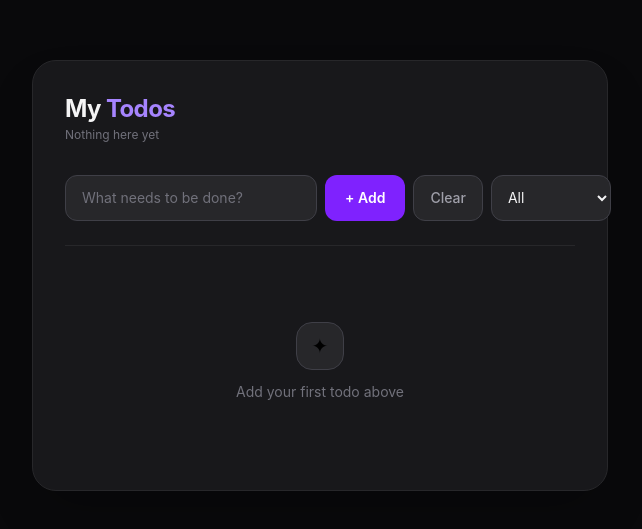
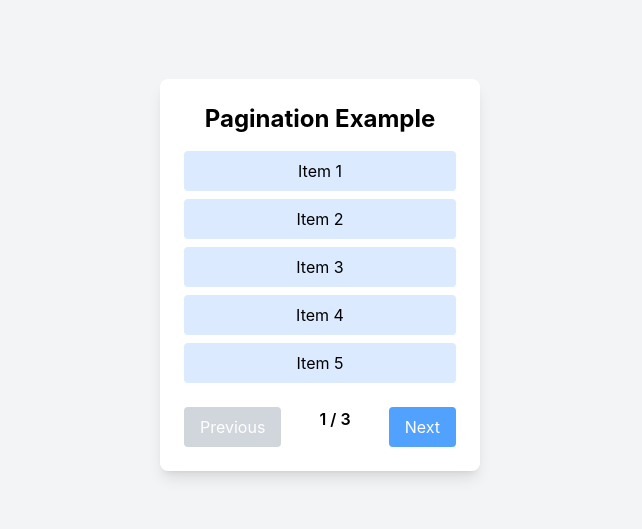
Before and after one commit to prasan-RKP/React-3month-Basics-, a React app: page /item/1 in a window 1280 px wide. Shown: the part 125-654 px from the top of the page, without its empty margins (320-962 px from the left). Built offline with nearby package versions, Linux system fonts and the light colour scheme; the HTML template or start-up script is replaced by a standard one.

Commit message:
solved a pagination URL code

```diff
--- a/src/App.jsx
+++ b/src/App.jsx
@@ -3,12 +3,14 @@ import viteLogo from '/vite.svg'
 import "./App.css"
 import ShopHomepage from './projects/Mini E-Com/ShopHomepage'
 import AddToCart from './projects/Mini E-Com/assets/AddToCart'
-import {Routes, Route, Navigate} from 'react-router-dom';
+import { Routes, Route, Navigate, BrowserRouter } from 'react-router-dom';
 import PassGen from './projects/PassGenerator/PassGen'
 import LiftUp from './projects/LiftingUP/LiftUp'
 import MyWeather from './projects/API projects/WeatherAPI/MyWeather'
 import MovieSearch from './projects/API projects/Movie API/MovieSearch'
 import MyTodo from './projects/todos/MyTodo'
+import Item from './Pagination/Item'
+import HomePage from './HomePage'
 //import NewTodo from './projects/todos/NewTodo'
 
 
@@ -22,8 +24,14 @@ function App() {
       {/* <LiftUp /> */}
       {/* <MyWeather /> */}
       {/* <MovieSearch /> */}
-     <MyTodo />
+      {/* <MyTodo /> */}
       {/* <NewTodo /> */}
+      <Routes>
+        <Route path='/' element={<HomePage />} />
+        <Route path='/item' element={<Navigate to="/item/1" replace />} />
+        <Route path='/item/:page' element={<Item />} />
+      </Routes>
+
     </>
   )
 }
--- /dev/null
+++ b/src/HomePage.jsx
@@ -0,0 +1,11 @@
+import React from 'react'
+
+const HomePage = () => {
+  return (
+    <div>
+      This is a HomePage
+    </div>
+  )
+}
+
+export default HomePage
--- /dev/null
+++ b/src/Pagination/Item.jsx
@@ -0,0 +1,64 @@
+import { useParams, useNavigate } from "react-router-dom";
+
+export default function Item() {
+  const items = [
+    "Item 1", "Item 2", "Item 3", "Item 4", "Item 5",
+    "Item 6", "Item 7", "Item 8", "Item 9", "Item 10",
+    "Item 11", "Item 12", "Item 13", "Item 14", "Item 15"
+  ];
+
+  const itemsPerPage = 5;
+
+  let {page} = useParams();
+  let currentPageNum = parseInt(page) || 1;
+
+  let totalPageNum = parseInt(items.length / itemsPerPage);
+  let startIdx = (currentPageNum - 1) * itemsPerPage ;
+
+  let currItems = items.slice(startIdx, currentPageNum * itemsPerPage) //
+
+
+  let navigate = useNavigate();
+  const changeURL = (pageNum) => navigate(`/item/${pageNum}`)
+
+
+
+  return (
+    <div className="flex flex-col items-center justify-center min-h-screen bg-gray-100">
+      <div className="bg-white shadow-lg rounded-lg p-6 w-80">
+        <h2 className="text-2xl font-bold text-center mb-4">Pagination Example</h2>
+
+        <ul className="space-y-2">
+          {currItems.map((item, index) => (
+            <li key={index} className="p-2 bg-blue-100 rounded text-center">
+              {item}
+            </li>
+          ))}
+        </ul>
+
+        <div className="flex justify-between mt-6">
+          <button
+          onClick={()=> changeURL(currentPageNum - 1)}
+            disabled={currentPageNum === 1}
+            className={`px-4 py-2 ${currentPageNum === 1 ? "bg-gray-300 cursor-not-allowed" : "bg-blue-400 hover:cursor-pointer"} rounded text-white `}
+          >
+            Previous
+          </button>
+
+          <span className="font-semibold">
+            {currentPageNum} / {totalPageNum}
+          </span>
+
+          <button
+            onClick={()=> changeURL(currentPageNum + 1)}
+            disabled={currentPageNum === totalPageNum}
+            className={`px-4 py-2 rounded text-white
+                ${currentPageNum === 3 ? "bg-gray-300 cursor-not-allowed" : "bg-blue-400 hover:cursor-pointer "} `}
+          >
+            Next
+          </button>
+        </div>
+      </div>
+    </div>
+  );
+}
--- /dev/null
+++ b/src/Pagination/PaginationAPI.jsx
@@ -0,0 +1,11 @@
+import React from 'react'
+
+const PaginationAPI = () => {
+  return (
+    <div>
+
+    </div>
+  )
+}
+
+export default PaginationAPI;
--- /dev/null
+++ b/src/Pagination/index.html
@@ -0,0 +1,48 @@
+<!doctype html>
+<html lang="en">
+  <head>
+    <meta charset="UTF-8" />
+    <meta name="viewport" content="width=device-width, initial-scale=1.0" />
+    <title>Solve a problem</title>
+  </head>
+  <body>
+    <button>Click me</button>
+
+    <script>
+      const items = [
+        "Item 1",
+        "Item 2",
+        "Item 3",
+        "Item 4",
+        "Item 5",
+        "Item 6",
+        "Item 7",
+        "Item 8",
+        "Item 9",
+        "Item 10",
+        "Item 11",
+        "Item 12",
+        "Item 13",
+        "Item 14",
+        "Item 15",
+      ];
+
+      const itemsPerPage = 5;
+      let currPage = 2;
+      let lastPage = 3;
+
+      let startIdx = (currPage - 1) * itemsPerPage;
+
+      let emptyArr = [];
+
+      for (let i = 0; i < itemsPerPage; i++) {
+        let idx = startIdx + i;
+        if(idx < items.length){  //
+            emptyArr.push(items[idx]);
+        }
+      }
+
+      console.log(emptyArr);
+    </script>
+  </body>
+</html>
```
Also changed, not shown: src/API Concepts/Q&A.txt (added), src/concepts/BasicQues.txt. Lines whose indentation alone changed are shown as unchanged.
